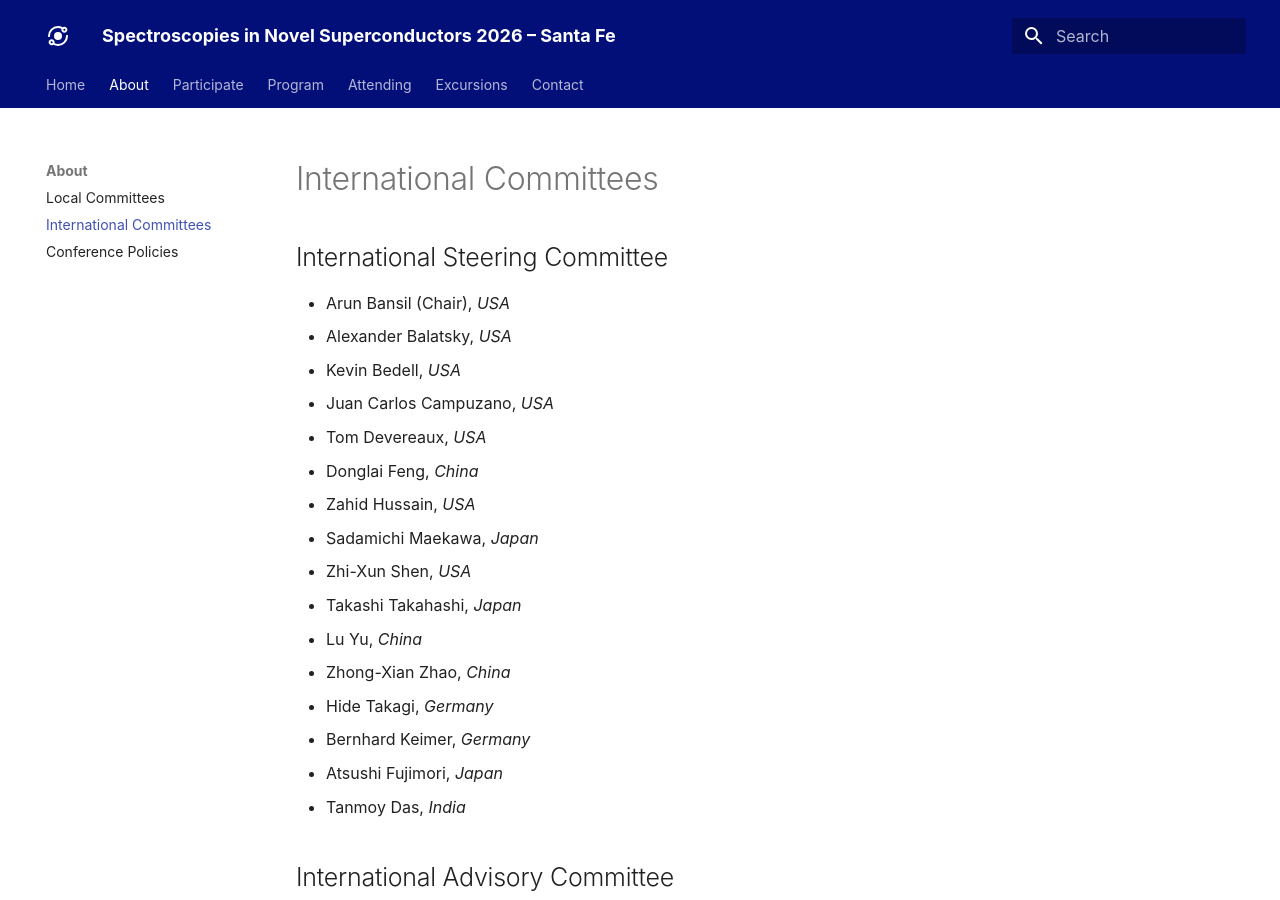
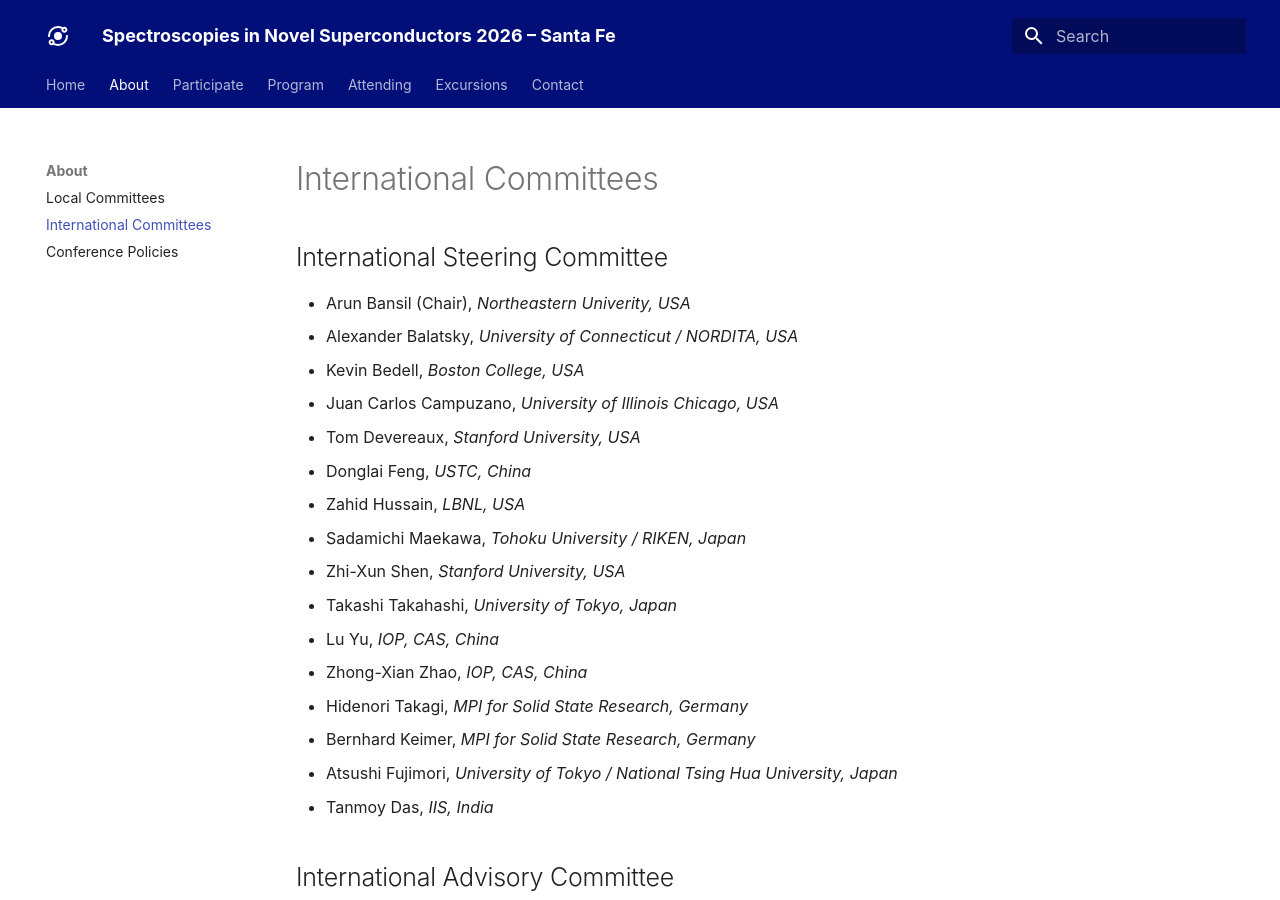
Before and after one commit to SNS2026/SNS2026.github.io, an MkDocs documentation site: the page built from docs/int_committees.md, in a window 1280 px wide and 900 px high. Built offline with MkDocs 1.6.1 and Material for MkDocs 9.7.7, drawn with Linux system fonts in a browser that asks for light colours; some web fonts are replaced.

Commit message:
Update int_committees.md

```diff
--- a/docs/int_committees.md
+++ b/docs/int_committees.md
@@ -5,22 +5,22 @@ title: International Committees
 ---
 
 ## International Steering Committee
-* Arun Bansil (Chair), <i>USA</i>
-* Alexander Balatsky, <i>USA</i>
-* Kevin Bedell, <i>USA</i>
-* Juan Carlos Campuzano, <i>USA</i>
-* Tom Devereaux, <i>USA</i>
-* Donglai Feng, <i>China</i>
-* Zahid Hussain, <i>USA</i>
-* Sadamichi Maekawa, <i>Japan</i>
-* Zhi-Xun Shen, <i>USA</i>
-* Takashi Takahashi, <i>Japan</i>
-* Lu Yu, <i>China</i>
-* Zhong-Xian Zhao, <i>China</i>
-* Hide Takagi, <i>Germany</i>
-* Bernhard Keimer, <i>Germany</i>
-* Atsushi Fujimori, <i>Japan</i>
-* Tanmoy Das, <i>India</i>
+* Arun Bansil (Chair), <i>Northeastern Univerity, USA</i>
+* Alexander Balatsky, <i>University of Connecticut / NORDITA, USA</i>
+* Kevin Bedell, <i>Boston College, USA</i>
+* Juan Carlos Campuzano, <i>University of Illinois Chicago, USA</i>
+* Tom Devereaux, <i>Stanford University, USA</i>
+* Donglai Feng, <i>USTC, China</i>
+* Zahid Hussain, <i>LBNL, USA</i>
+* Sadamichi Maekawa, <i>Tohoku University / RIKEN, Japan</i>
+* Zhi-Xun Shen, <i>Stanford University, USA</i>
+* Takashi Takahashi, <i>University of Tokyo, Japan</i>
+* Lu Yu, <i>IOP, CAS, China</i>
+* Zhong-Xian Zhao, <i>IOP, CAS, China</i>
+* Hidenori Takagi, <i>MPI for Solid State Research, Germany</i>
+* Bernhard Keimer, <i>MPI for Solid State Research, Germany</i>
+* Atsushi Fujimori, <i>University of Tokyo / National Tsing Hua University, Japan</i>
+* Tanmoy Das, <i>IIS, India</i>
 
 ## International Advisory Committee
 * Peter Armitage, <i>John Hopkins University, USA</i>
```
